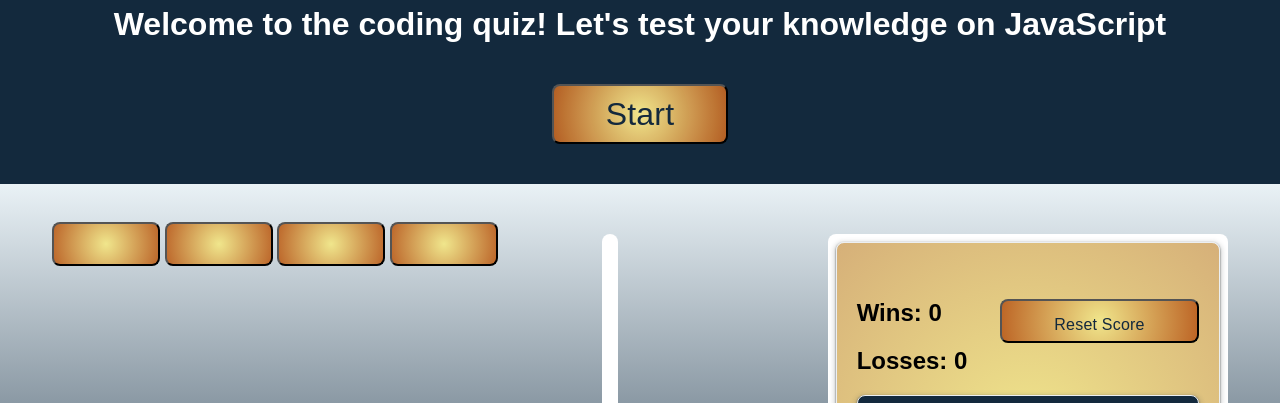
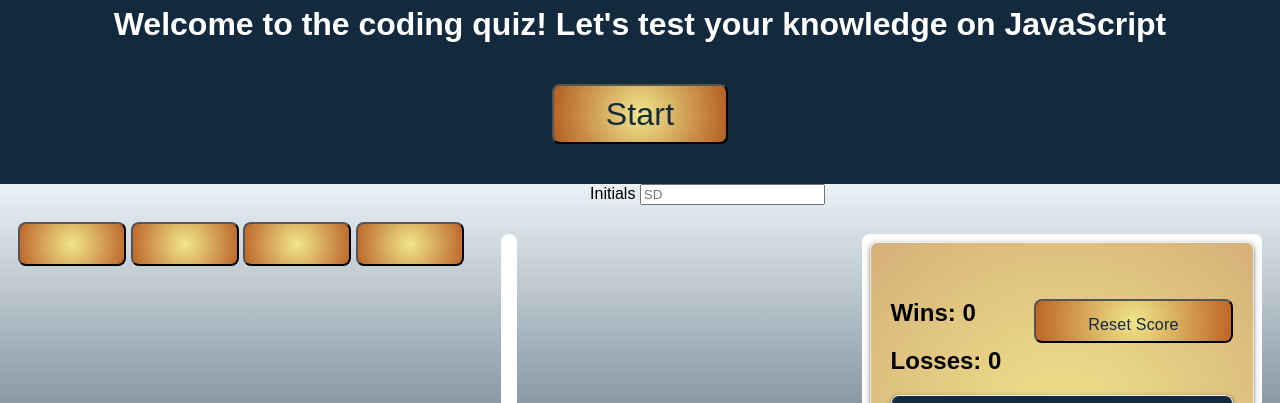
Before and after one commit to laurenmiller389/code-quiz, a plain HTML site: page Develop/index.html in a window 1280 px wide. Shown: the part 120-523 px from the top of the page. Drawn offline with Linux system fonts and the light colour scheme.

Commit message:
wrote out POST req for initial form

```diff
--- a/Develop/index.html
+++ b/Develop/index.html
@@ -28,7 +28,12 @@
     <div id="results"></div>
 
     <!-- form for submitting initials -->
-
+    <form method="POST">
+      <div class="input-group">
+          <label for="initials">Initials</label>
+          <input type="text" name="initials" id="initials" placeholder="SD" />
+      </div>
+    </form>
 
 
 
```
